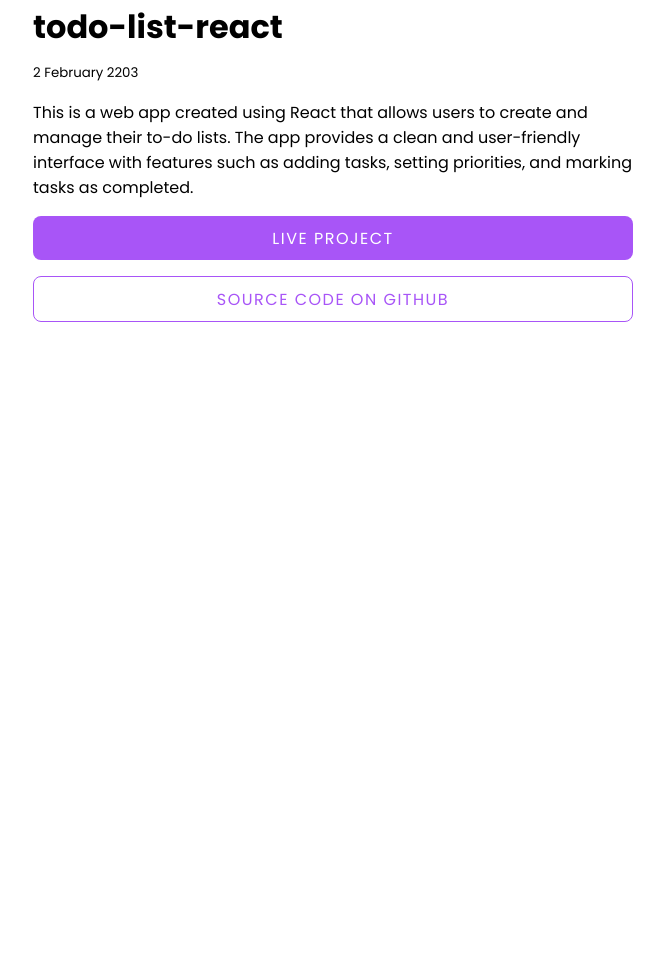
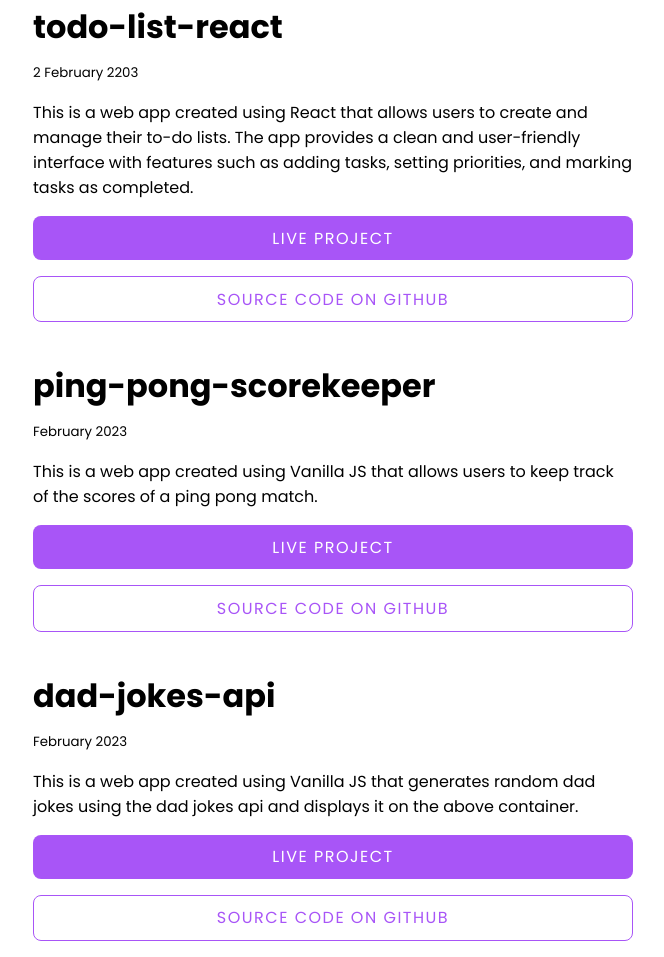
Before and after one commit to sarthaksarangi/component-library-portfolio, a plain HTML site: page projects.html in a window 1280 px wide. Shown: the part 1899-2856 px from the top of the page, without its empty margins (307-971 px from the left). Before the commit the page ends 2237 px from the top, so only its background shows below. Drawn offline with Linux system fonts and the light colour scheme.

Commit message:
added: projects

```diff
--- a/projects.html
+++ b/projects.html
@@ -120,6 +120,40 @@
           >SOURCE CODE ON GITHUB</a></div>
 
       </li>
+      <li>
+        <div class="container container-center">
+        <h1 class="li-heading">ping-pong-scorekeeper</h1>
+        <small>February 2023</small>
+        <p>
+          This is a web app created using Vanilla JS that allows users to keep track of the scores of a ping pong match.
+        </p>
+        <a
+          class="link link-primary"
+          href="https://score-keeper-pingpong.netlify.app/"
+          >LIVE PROJECT</a>
+        <a
+          class="link link-secondary"
+          href="https://github.com/sarthaksarangi/score-keeper"
+          >SOURCE CODE ON GITHUB</a></div>
+
+      </li>
+      <li>
+        <div class="container container-center">
+        <h1 class="li-heading">dad-jokes-api</h1>
+        <small>February 2023</small>
+        <p>
+          This is a web app created using Vanilla JS that generates random dad jokes using the dad jokes api and displays it on the above container.
+        </p>
+        <a
+          class="link link-primary"
+          href="https://dadjokesapijs.netlify.app/"
+          >LIVE PROJECT</a>
+        <a
+          class="link link-secondary"
+          href="https://github.com/sarthaksarangi/dad-jokes-api"
+          >SOURCE CODE ON GITHUB</a></div>
+
+      </li>
     </ul>
   </body>
 </html>
```
